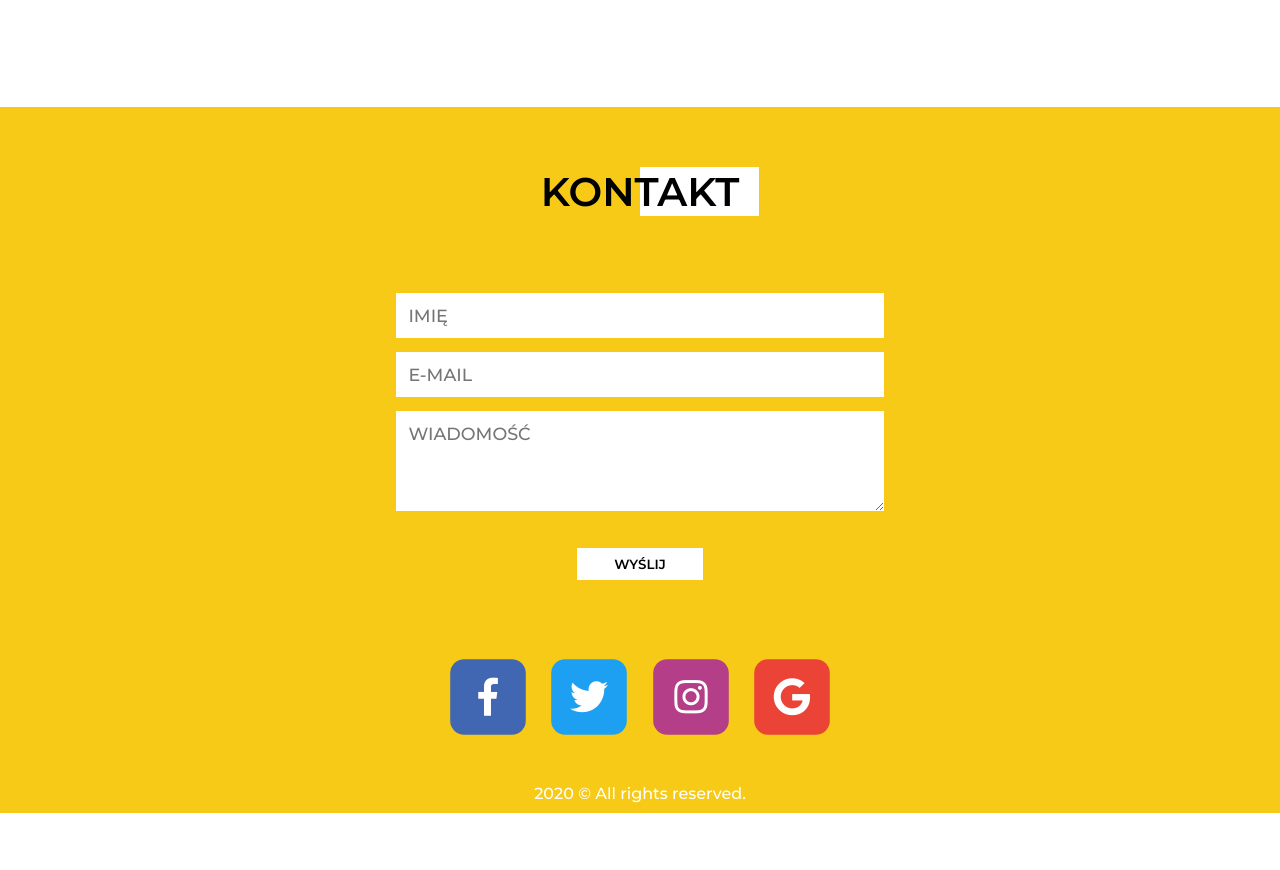
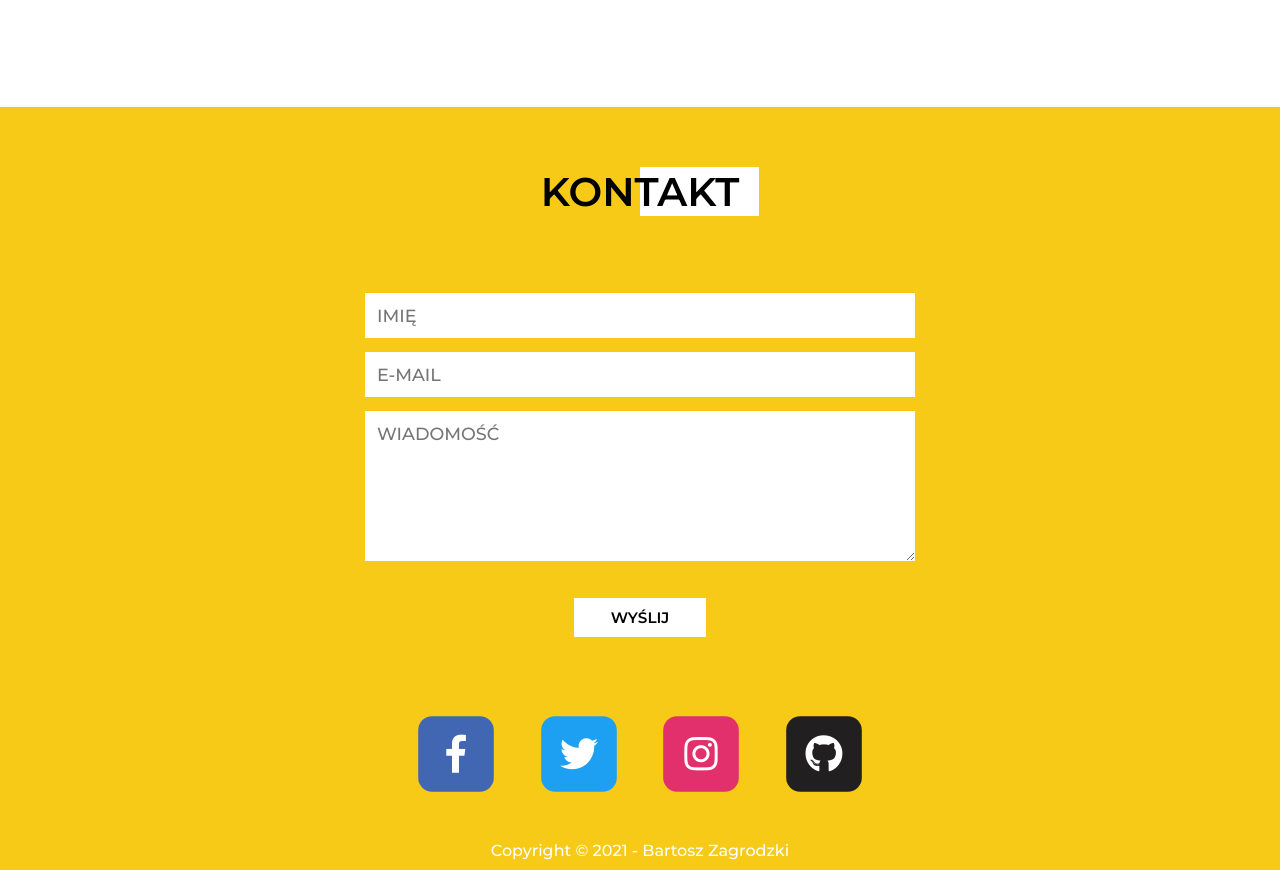
Before and after one commit to Bartek532/portfolio, a plain HTML site: page index.html in a window 1280 px wide. Shown: the part 2842-3712 px from the top of the page. Before the commit the page ends 3655 px from the top, so only its background shows below. Drawn offline with nearby package versions, Linux system fonts and the light colour scheme; a web font is replaced by a local one.

Commit message:
fix contact section

```diff
--- a/index.html
+++ b/index.html
@@ -351,64 +351,97 @@
       <div class="header">
         <h2 class="header__title">kontakt</h2>
       </div>
-      <div class="info">
-        <div class="info__form">
-          <form class="info__form__inputs">
-            <label class="info__form__inputs__label">
+      <article class="info">
+        <form
+          class="info__form"
+          action="https://formspree.io/f/xknpdenn"
+          method="POST"
+        >
+          <label class="info__form__label" for="name"
+            ><span class="sr-only">imię</span></label
+          >
           <input
             type="text"
             placeholder="imię"
-                class="info__form__inputs__name"
-              /><br />
-            </label>
-            <label class="info__form__inputs__label">
+            class="info__form__input"
+            id="name"
+            required
+            name="name"
+          />
+          <label class="info__form__label" for="email"
+            ><span class="sr-only">email</span></label
+          >
           <input
             type="text"
-                class="info__form__inputs__email"
-                placeholder="E-mail"
-              /><br />
-            </label>
-            <label class="info__form__inputs__label">
+            class="info__form__input"
+            placeholder="e-mail"
+            id="email"
+            required
+            name="email"
+          />
+
+          <input type="text" name="_gotcha" style="display: none" />
+          <label class="info__form__label" for="message"
+            ><span class="sr-only">wiadomość</span></label
+          >
           <textarea
-                class="info__form__inputs__message"
+            class="info__form__input info__form__textarea"
             placeholder="wiadomość"
+            id="message"
+            name="message"
+            required
           ></textarea>
-            </label>
+
+          <button class="info__form__submit">wyślij</button>
         </form>
 
-          <button class="info__form__reset">wyślij</button>
-        </div>
-
-        <div class="info__socials">
-          <a href="https://www.facebook.com/profile.php?id=100014067669589">
-            <div class="info__socials__social info__socials__facebook">
+        <article class="info__socials">
+          <a
+            href="https://www.facebook.com/profile.php?id=100014067669589"
+            rel="noopener"
+            target="_blank"
+          >
+            <span class="sr-only">facebook</span>
+            <span class="info__socials__social info__socials__facebook">
               <i class="fab fa-facebook-f"></i>
-            </div>
+            </span>
           </a>
-          <a href="https://twitter.com/Bartuninho">
-            <div class="info__socials__social info__socials__twitter">
+          <a
+            href="https://twitter.com/Bartuninho"
+            rel="noopener"
+            target="_blank"
+          >
+            <span class="sr-only">twitter</span>
+            <span class="info__socials__social info__socials__twitter">
               <i class="fab fa-twitter"></i>
-            </div>
+            </span>
           </a>
-          <a href="https://www.instagram.com/bartoszzagrodzki">
-            <div class="info__socials__social info__socials__instagram">
+          <a
+            href="https://www.instagram.com/bartoszzagrodzki"
+            rel="noopener"
+            target="_blank"
+          >
+            <span class="sr-only">instagram</span>
+            <span class="info__socials__social info__socials__instagram">
               <i class="fab fa-instagram"></i>
-            </div>
+            </span>
           </a>
-          <a href="mailto:bartzagr@gmail.com">
-            <div class="info__socials__social info__socials__google">
-              <i class="fab fa-google"></i>
-            </div>
+          <a href="https://github.com/Bartek532" rel="noopener" target="_blank">
+            <span class="sr-only">github</span>
+            <span class="info__socials__social info__socials__github">
+              <i class="fab fa-github"></i>
+            </span>
           </a>
-        </div>
-      </div>
-      <div class="contact__copyright">2020 &copy; All rights reserved.</div>
+        </article>
+      </article>
+      <span class="contact__copyright"
+        >Copyright &copy; 2021 - Bartosz Zagrodzki</span
+      >
     </section>
     <script src="https://unpkg.com/aos@2.3.1/dist/aos.js"></script>
 
     <script src="./js/typer.js"></script>
     <script src="./js/skills.js"></script>
-    <script src="./js/validate.js"></script>
     <script src="./js/menu.js"></script>
     <script src="./js/mobile_menu.js"></script>
   </body>
--- a/js/validate.js
+++ /dev/null
@@ -1,14 +0,0 @@
-const button = document.querySelector('.info__form__reset');
-const name = document.querySelector('.info__form__inputs__name');
-const email = document.querySelector('.info__form__inputs__email');
-const message = document.querySelector('.info__form__inputs__message');
-
-
-button.addEventListener("click", () => {
-    name.value.length > 3 ? name.classList.remove('--error') : name.classList.add('--error');
-    email.value.length > 5 && email.value.includes('@') && email.value.includes('.') ? email.classList.remove('--error') : email.classList.add('--error');
-    message.value.length > 15 ? message.classList.remove('--error') : message.classList.add('--error');
-
-    name.classList.contains('--error') || email.classList.contains('--error') || message.classList.contains('info__form__inputs__label--error') ? '' : document.forms[0].reset();
-
-})
--- a/styles/contact.scss
+++ b/styles/contact.scss
@@ -1,6 +1,6 @@
 .contact {
   background: $main-color;
-	@include flex(center, center);
+  @include flex;
   flex-flow: column wrap;
   padding-bottom: 10px;
 
@@ -22,90 +22,78 @@
   }
 
   .info {
-		@include flex(center, center);
+    @include flex;
     flex-flow: column wrap;
     width: 100%;
 
     &__form {
-			@include flex(center, center);
-			flex-flow: column wrap;
-			width: 100%;
-
-			&__inputs {
-				@include flex(center, center);
+      @include flex;
       flex-flow: column wrap;
       margin-top: 30px;
       width: 100%;
-				font-family: 'Montserrat', sans-serif;
+      font-family: "Montserrat", sans-serif;
 
-				&__label {
-					width: 100%;
-					@include flex(center, center);
-
-					input,
-					textarea {
+      &__input {
         border: 0 none;
         width: 80%;
         margin: 7px;
         padding: 10px;
         text-transform: uppercase;
+        max-width: 375px;
 
-						&:focus {
-							border-bottom: 2px solid #000;
+        &--error {
+          border-bottom: 2px solid red;
         }
       }
 
-					textarea {
+      &__textarea {
         height: 100px;
       }
 
-					.--error {
-						border-bottom: 2px solid red;
-					}
-				}
-			}
-
-			&__reset {
+      &__submit {
         padding: 6px 35px;
-				background: #fff;
+        background-color: $primary-white;
         text-transform: uppercase;
         font-weight: bold;
-				border: 2px solid #fff;
+        border: 2px solid $primary-white;
         margin: 30px;
         cursor: pointer;
+        transition: background-color 0.3s ease-out;
 
         &:hover {
-					background: $main-color;
-					transition: 0.3s ease-out;
+          background-color: $main-color;
+          transition: background-color 0.3s ease-out;
         }
       }
     }
 
     &__socials {
       width: 100%;
-			padding: 20px 40px;
-			@include flex(space-evenly, center);
+      padding: 20px;
+      max-width: 420px;
+      @include flex(space-evenly);
 
       &__social {
         width: 54px;
         height: 54px;
-				font-size: 1.7em;
+        font-size: 1.7rem;
         border-radius: 10px;
-				@include flex(center, center);
+        @include flex;
         position: relative;
-				z-index: 2;
+        z-index: 1;
         overflow: hidden;
         cursor: pointer;
-				color: #fff;
+        color: $primary-white;
 
         &::after {
-					@include pseudo(200%, 123%, -150%, #fff, -2);
+          @include pseudo(200%, 123%, -150%, $primary-white, -1);
           height: 160%;
           transform: rotate(-57deg);
+          animation: socialOut 0.4s ease-in-out both;
         }
 
         &:hover::after {
-					animation: social 0.7s ease-in-out both;
+          animation: socialIn 0.6s ease-in-out both;
         }
       }
 
@@ -126,69 +114,90 @@
       }
 
       &__instagram {
-				background-color: #b43e88;
+        background-color: #e1306c;
 
         &:hover {
-					color: #b43e88;
+          color: #e1306c;
         }
       }
 
-			&__google {
-				background-color: #eb4336;
+      &__github {
+        background-color: #211f1f;
 
         &:hover {
-					color: #eb4336;
+          color: #211f1f;
         }
       }
     }
   }
   &__copyright {
-		color: #fff;
+    color: $primary-white;
   }
 }
 
 @media all and (min-width: 860px) {
   .contact {
-		.info__socials {
+    .info {
+      padding: 20px 60px;
+      &__form {
+        &__input {
+          max-width: 550px;
+          font-size: 1.1rem;
+          padding: 12px;
+        }
+
+        &__textarea {
+          height: 150px;
+        }
+
+        &__submit {
+          font-size: 0.95rem;
+          padding: 8px 35px;
+        }
+      }
+
+      &__socials {
         margin-bottom: 20px;
         margin-top: 40px;
-
+        max-width: 600px;
         &__social {
           transform: scale(1.4);
         }
       }
     }
-
-	.info__form__inputs__message {
-		height: 150px;
   }
 }
 
-@media all and (min-width: 1124px) {
-	.contact {
-		.info {
-			padding: 20px 60px;
+@keyframes socialIn {
+  0% {
+    top: 123%;
+    left: -180%;
+  }
 
-			&__form__inputs {
-				width: 60%;
+  75% {
+    top: -123%;
+    left: 20%;
+  }
 
-				&__label {
-					input,
-					textarea {
-						width: 70%;
-						font-size: 1.1em;
-						padding: 12px;
+  100% {
+    top: -10%;
+    left: -50%;
   }
 }
 
-				&__reset {
-					font-size: 1.1em;
+@keyframes socialOut {
+  0% {
+    top: -10%;
+    left: -50%;
+  }
+
+  25% {
+    top: -123%;
+    left: 20%;
+  }
+
+  100% {
+    top: 123%;
+    left: -180%;
   }
 }
-
-			&__socials {
-				width: 46%;
-			}
-		}
-	}
-}
--- a/styles/projects.scss
+++ b/styles/projects.scss
@@ -1,5 +1,5 @@
 .work {
-  @include flex(center, center);
+  @include flex;
   flex-flow: column wrap;
   padding-bottom: 30px;
   width: 100%;
@@ -34,7 +34,7 @@
 
     .project {
       width: 75vw;
-      max-width: 300px;
+      max-width: 310px;
       height: 75vw;
       max-height: 310px;
       margin: 30px;
--- a/styles/variables.scss
+++ b/styles/variables.scss
@@ -24,20 +24,3 @@ $primary-white: #fff;
   background: $background;
   z-index: $index;
 }
-
-@keyframes social {
-  0% {
-    top: 123%;
-    left: -180%;
-  }
-
-  75% {
-    top: -123%;
-    left: 20%;
-  }
-
-  100% {
-    top: -10%;
-    left: -50%;
-  }
-}
```
Also changed, not shown: styles/main.css, 1 other file. Lines whose indentation alone changed are shown as unchanged.
